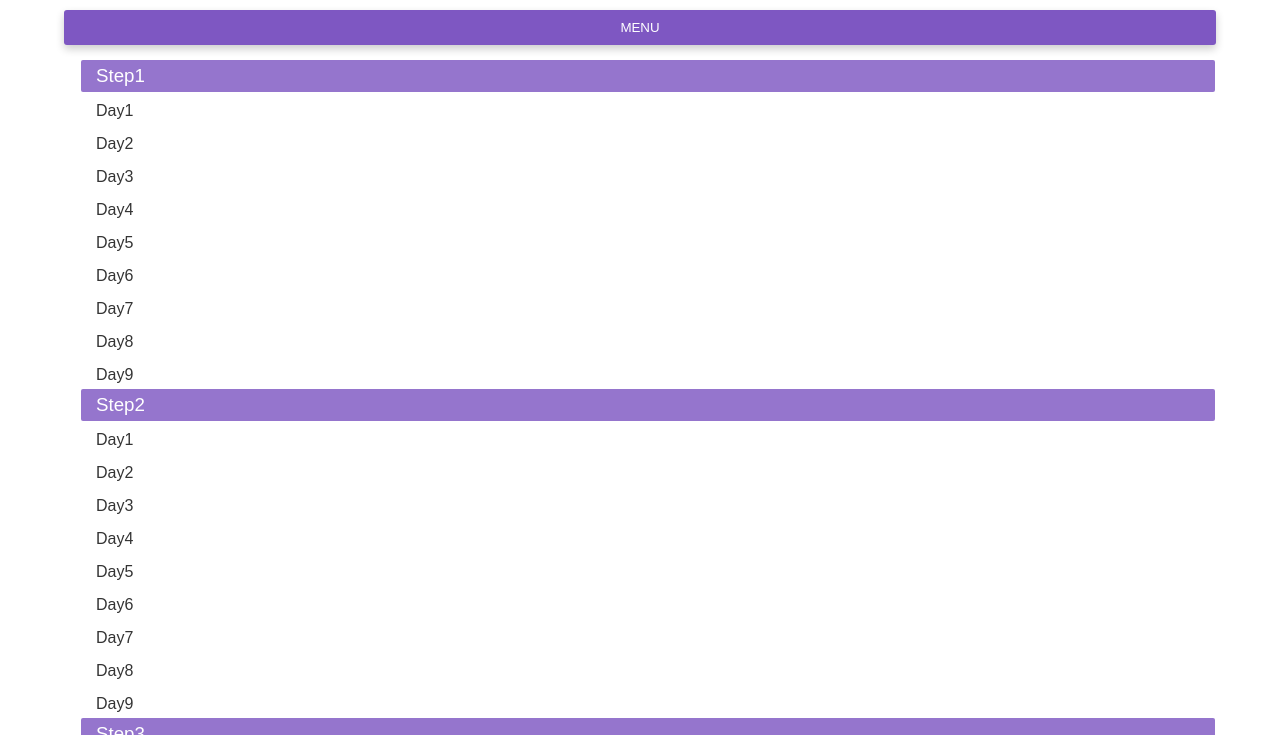
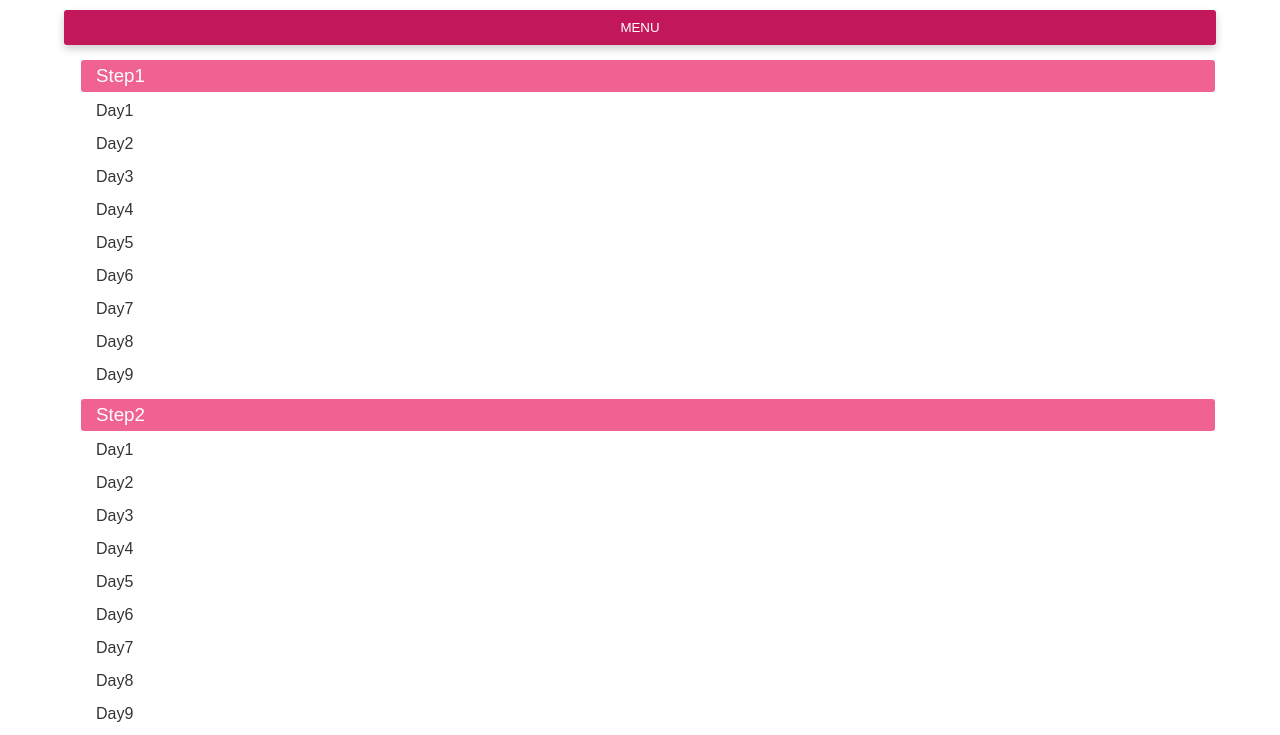
Before and after one commit to wai-lin/koenawin-webapp, a website built with Parcel: page index.html in a window 1280 px wide. Both pictures are taken after a click on the button "MENU". Shown: the top 735 px of the page. Built offline with nearby package versions, Linux system fonts and the light colour scheme; a web font is replaced by a local one.

Commit message:
fix: minor style changes

```diff
--- a/src/styles.css
+++ b/src/styles.css
@@ -25,7 +25,7 @@ body {
   width: 90%;
   padding: 10px 15px;
   text-align: center;
-  background: #7e57c2;
+  background: #c2185b;
   text-transform: uppercase;
   color: #fff;
   border: 0;
@@ -36,7 +36,7 @@ body {
 
 .menu-btn:hover {
   transition: ease-in-out 0.3s;
-  background: #673ab7;
+  background: #c2185b;
 }
 
 .menu {
@@ -48,12 +48,13 @@ body {
 
 .step {
   margin: 0;
+  margin-top: 10px;
   padding: 5px 15px;
   font-weight: normal;
   color: #fff;
-  background: #9575cd;
+  background: #f06292;
   border: 0;
-  border-radius: 2px;
+  border-radius: 3px;
 }
 
 .day {
@@ -64,7 +65,7 @@ body {
   text-decoration: none;
   color: #343434;
   border: 0;
-  border-radius: 10px;
+  border-radius: 3px;
 }
 
 .day:hover {
@@ -73,7 +74,7 @@ body {
 }
 
 .counter {
-  margin: 80px;
+  margin: 100px;
   text-align: center;
 }
 
```
